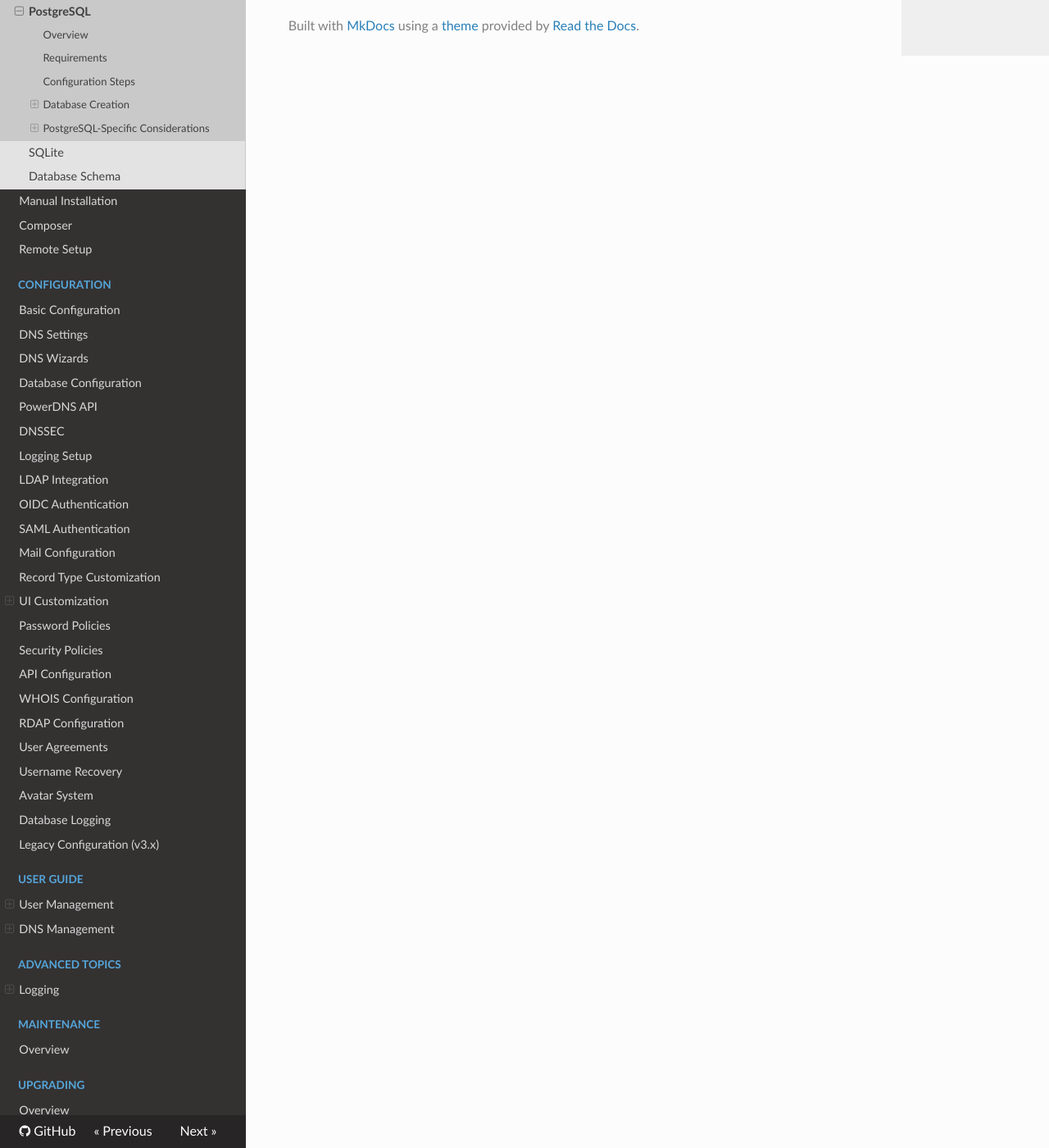
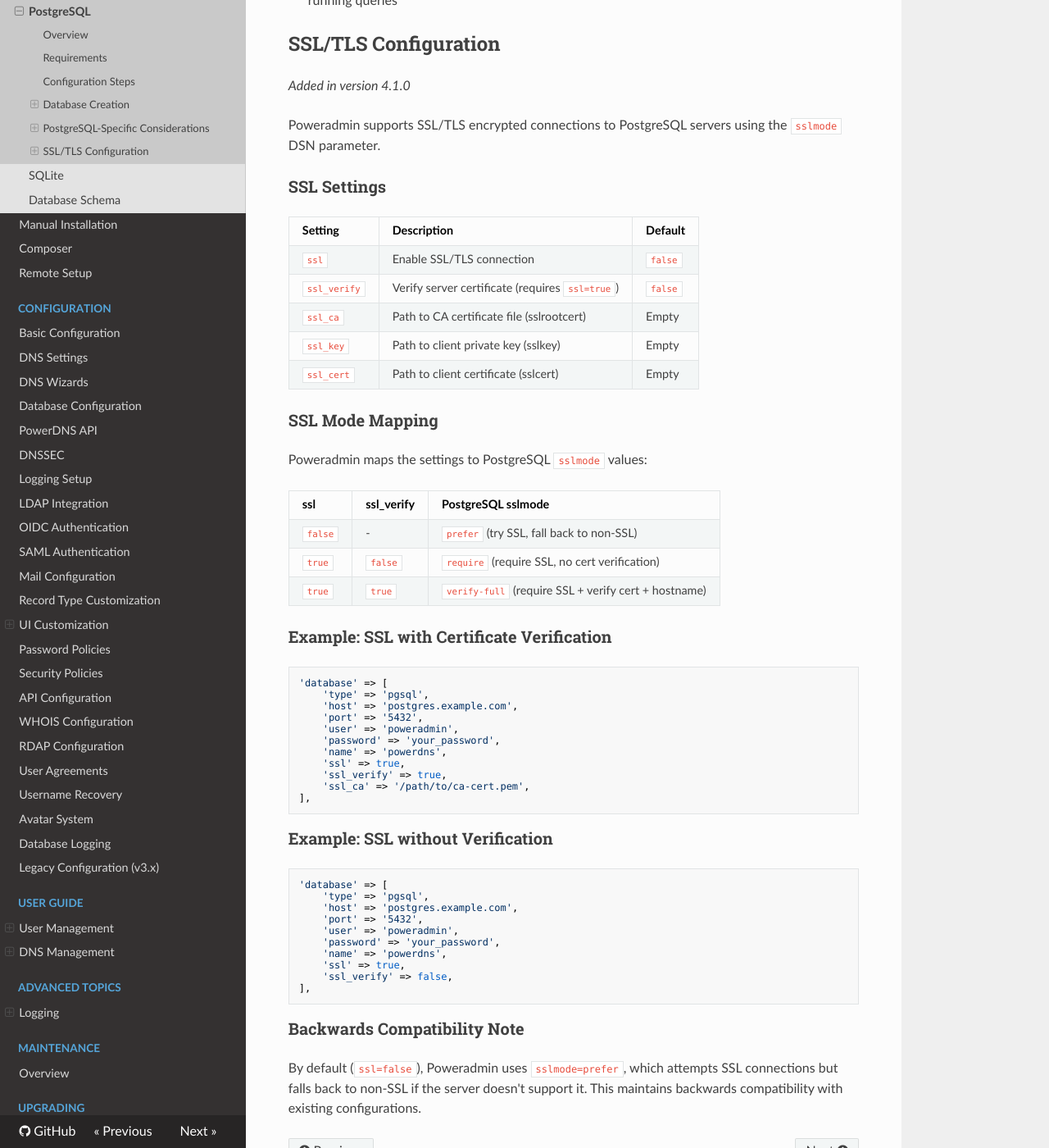
Before and after one commit to poweradmin/poweradmin-docs, an MkDocs documentation site: the page built from docs/database/postgresql-configuration.md, in a window 1280 px wide and 1400 px high, scrolled down 1980 px. Shown: the whole window at 82% size. Built offline with MkDocs 1.6.1, drawn with Linux system fonts in a browser that asks for light colours; nearby versions of some CDN libraries; some of the changed text lies outside the part shown.

Commit message:
docs(database): add SSL/TLS configuration examples for MySQL and PostgreSQL

````diff
--- a/docs/database/postgresql-configuration.md
+++ b/docs/database/postgresql-configuration.md
@@ -33,6 +33,13 @@
         'charset' => 'UTF8',          // PostgreSQL uses uppercase charset names
         'file' => '',                 // Not used for PostgreSQL
         'debug' => false,             // Set to true to see SQL queries for debugging
+
+        // SSL/TLS Settings (optional, added in 4.1.0)
+        'ssl' => false,               // Enable SSL/TLS connection
+        'ssl_verify' => false,        // Verify server certificate (requires ssl=true)
+        'ssl_ca' => '',               // Path to CA certificate file (sslrootcert)
+        'ssl_key' => '',              // Path to client private key (sslkey)
+        'ssl_cert' => '',             // Path to client certificate (sslcert)
     ],
 
     // Other configuration sections remain the same as in settings.defaults.php
@@ -84,3 +91,64 @@
 2. **Indexing**: Consider additional indexes for query patterns specific to your installation
 
 3. **Statement Timeout**: For web applications, consider setting `statement_timeout` to prevent long-running queries
+
+## SSL/TLS Configuration
+
+*Added in version 4.1.0*
+
+Poweradmin supports SSL/TLS encrypted connections to PostgreSQL servers using the `sslmode` DSN parameter.
+
+### SSL Settings
+
+| Setting | Description | Default |
+|---------|-------------|---------|
+| `ssl` | Enable SSL/TLS connection | `false` |
+| `ssl_verify` | Verify server certificate (requires `ssl=true`) | `false` |
+| `ssl_ca` | Path to CA certificate file (sslrootcert) | Empty |
+| `ssl_key` | Path to client private key (sslkey) | Empty |
+| `ssl_cert` | Path to client certificate (sslcert) | Empty |
+
+### SSL Mode Mapping
+
+Poweradmin maps the settings to PostgreSQL `sslmode` values:
+
+| ssl | ssl_verify | PostgreSQL sslmode |
+|-----|------------|-------------------|
+| `false` | - | `prefer` (try SSL, fall back to non-SSL) |
+| `true` | `false` | `require` (require SSL, no cert verification) |
+| `true` | `true` | `verify-full` (require SSL + verify cert + hostname) |
+
+### Example: SSL with Certificate Verification
+
+```php
+'database' => [
+    'type' => 'pgsql',
+    'host' => 'postgres.example.com',
+    'port' => '5432',
+    'user' => 'poweradmin',
+    'password' => 'your_password',
+    'name' => 'powerdns',
+    'ssl' => true,
+    'ssl_verify' => true,
+    'ssl_ca' => '/path/to/ca-cert.pem',
+],
+```
+
+### Example: SSL without Verification
+
+```php
+'database' => [
+    'type' => 'pgsql',
+    'host' => 'postgres.example.com',
+    'port' => '5432',
+    'user' => 'poweradmin',
+    'password' => 'your_password',
+    'name' => 'powerdns',
+    'ssl' => true,
+    'ssl_verify' => false,
+],
+```
+
+### Backwards Compatibility Note
+
+By default (`ssl=false`), Poweradmin uses `sslmode=prefer`, which attempts SSL connections but falls back to non-SSL if the server doesn't support it. This maintains backwards compatibility with existing configurations.
````
Also changed, not shown: docs/database/mysql-configuration.md (+60 -0 lines).
